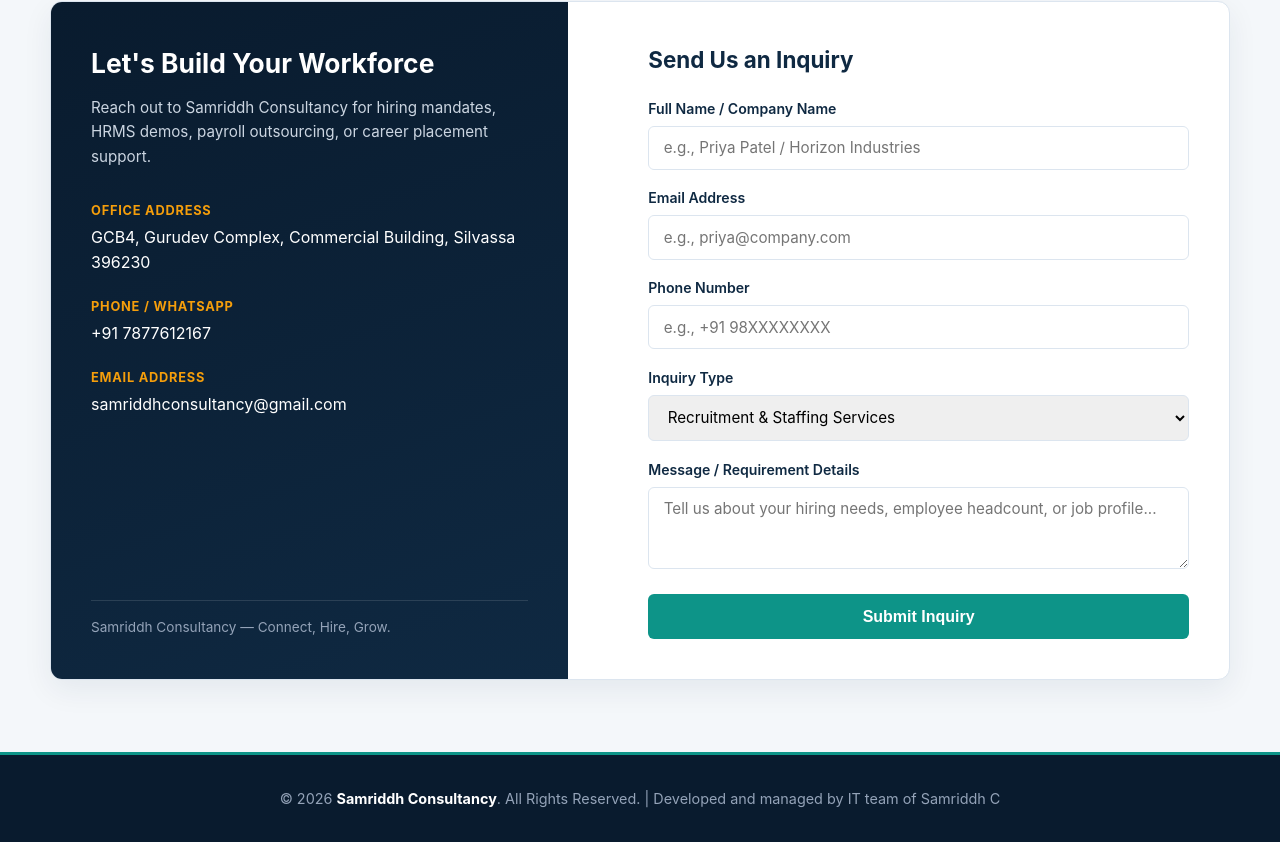
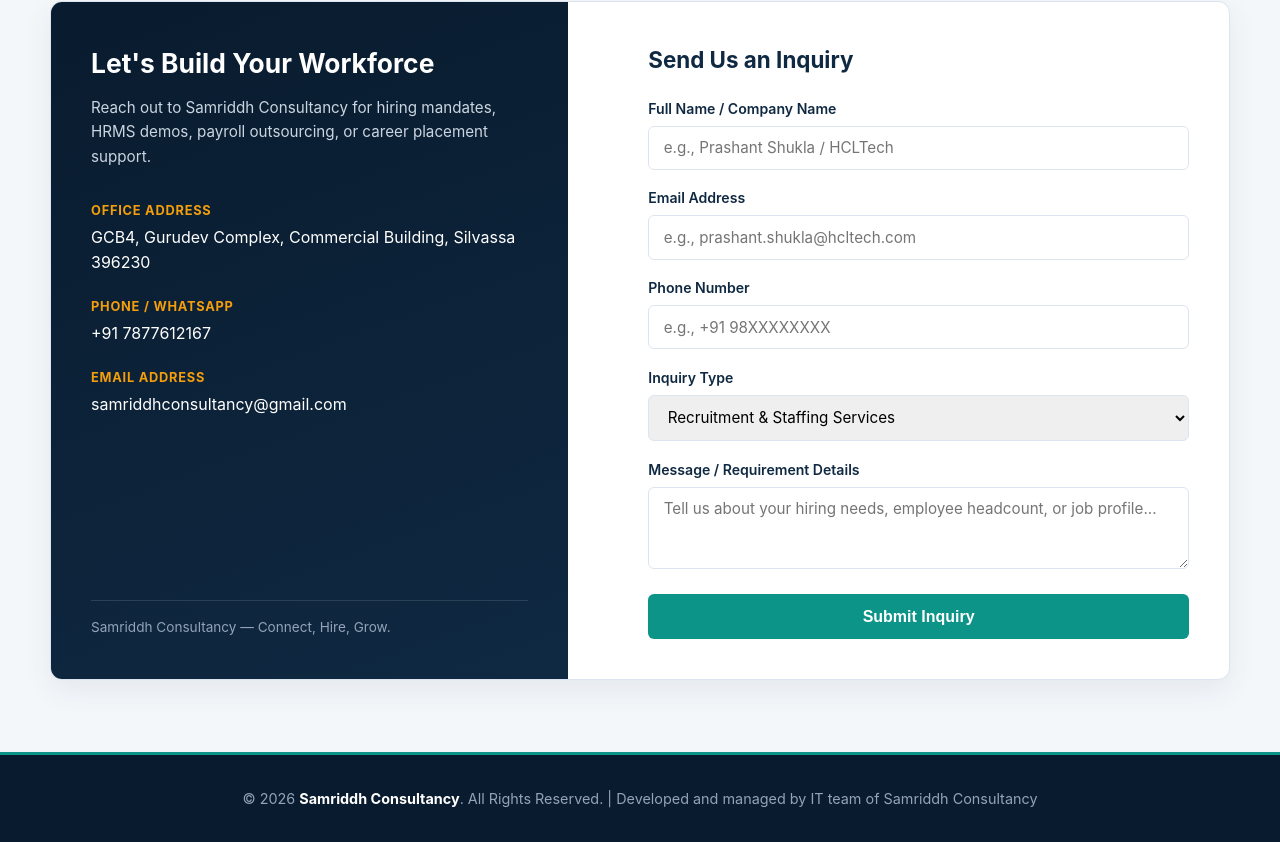
Before and after one commit to Prashant-Shukla-Developer/SamriddhConsultancy, a plain HTML site: page index.html in a window 1280 px wide. Shown: the part 1815-2657 px from the top of the page. Drawn offline with Linux system fonts and the light colour scheme.

Commit message:
Update index.html

```diff
--- a/index.html
+++ b/index.html
@@ -687,12 +687,12 @@
 
             <div class="form-group">
               <label for="name">Full Name / Company Name</label>
-              <input type="text" id="name" name="name" required placeholder="e.g., Priya Patel / Horizon Industries" />
+              <input type="text" id="name" name="name" required placeholder="e.g., Prashant Shukla / HCLTech" />
             </div>
 
             <div class="form-group">
               <label for="email">Email Address</label>
-              <input type="email" id="email" name="email" required placeholder="e.g., priya@company.com" />
+              <input type="email" id="email" name="email" required placeholder="e.g., prashant.shukla@hcltech.com" />
             </div>
 
             <div class="form-group">
@@ -724,7 +724,7 @@
   </section>
 
   <footer>
-    <p>&copy; 2026 <strong>Samriddh Consultancy</strong>. All Rights Reserved. | Developed and managed by IT team of Samriddh C</p>
+    <p>&copy; 2026 <strong>Samriddh Consultancy</strong>. All Rights Reserved. | Developed and managed by IT team of Samriddh Consultancy</p>
   </footer>
 
 </body>
```
